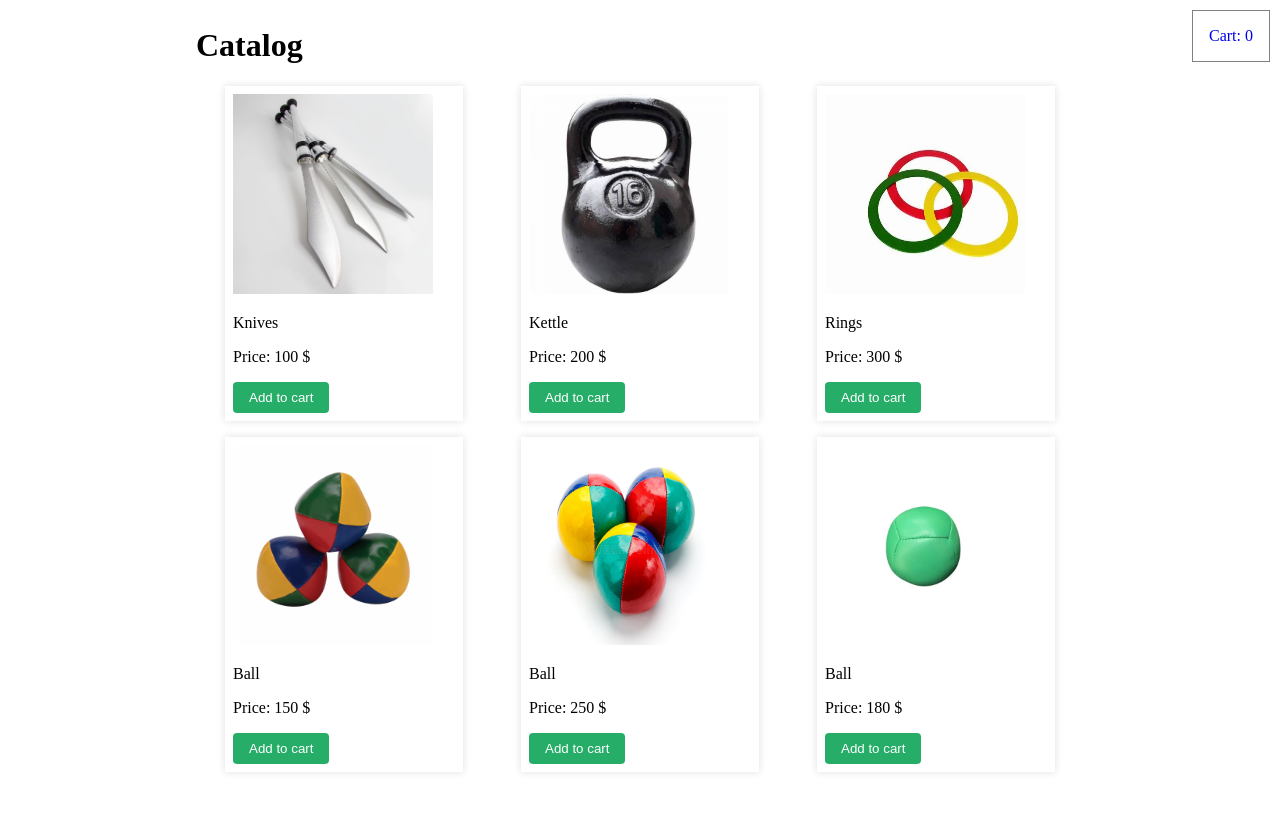
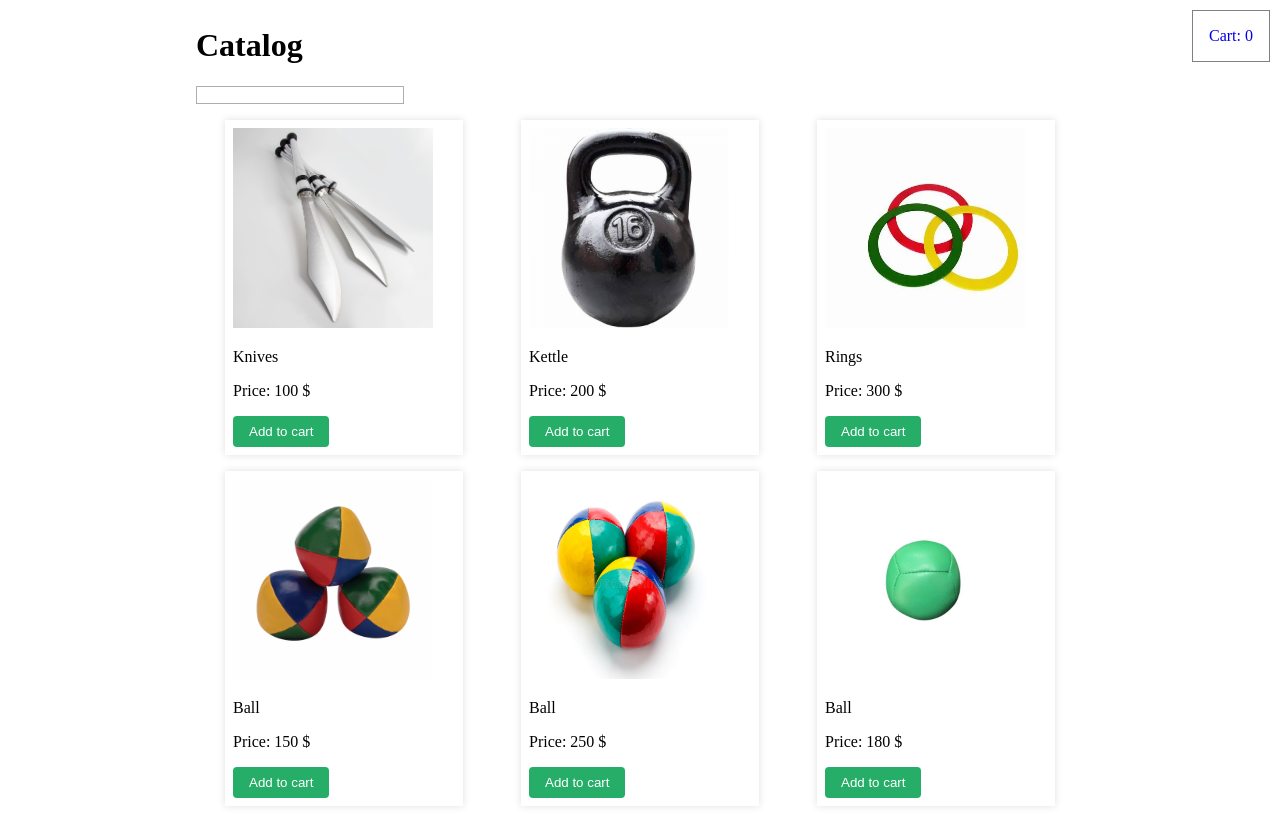
Before and after one commit to MarkAlexI/jugglingShopOnVue, a Vue app: page / in a window 1280 px wide. Before the commit the page ends 800 px from the top, so only its background shows below. Built offline with nearby package versions, Linux system fonts and the light colour scheme.

Commit message:
Added Select component.

```diff
--- a/package.json
+++ b/package.json
@@ -1,6 +1,6 @@
 {
     "name": "jugglingShopOnVue",
-    "version": "1.7.1",
+    "version": "1.8.1",
     "description": "Site-shop on Vue.",
     "main": "index.js",
     "scripts": {
--- a/src/components/Catalog.vue
+++ b/src/components/Catalog.vue
@@ -6,6 +6,7 @@
       </div>
     </router-link>
     <h1>Catalog</h1>
+    <Select />
     <div class="catalog__list">
       <CatalogItem
         v-for="product in products"
@@ -21,6 +22,7 @@
   import { computed } from 'vue';
   import { useShopStore } from '../stores/store.js';
   import CatalogItem from './CatalogItem.vue';
+  import Select from './Select.vue';
 
   const store = useShopStore();
   const products = computed(() => store.products);
--- /dev/null
+++ b/src/components/Select.vue
@@ -0,0 +1,92 @@
+<template>
+  <div class='select'>
+    <p
+      class="title"
+      @click="areOptionsVisible = !areOptionsVisible"
+    >{{selected}}</p>
+    <div
+      class="options"
+      v-if="areOptionsVisible || isExpanded"
+    >
+      <p
+        v-for="option in options"
+        :key="option.value"
+        @click="selectOption(option)"
+      >
+        {{option.name}}
+      </p>
+    </div>
+  </div>
+</template>
+
+<script setup>
+  import { ref, onMounted, onBeforeUnmount } from 'vue';
+
+  const props = defineProps({
+    options: {
+      type: Array,
+      default() {
+        return [];
+      }
+    },
+    selected: {
+      type: String,
+      default: ''
+    },
+    isExpanded: {
+      type: Boolean,
+      default: false
+    }
+  });
+
+  const areOptionsVisible = ref(false);
+
+  const emit = defineEmits(['select']);
+
+  const selectOption = (option) => {
+    emit('select', option);
+    areOptionsVisible.value = false;
+  };
+
+  const hideSelect = () => {
+    areOptionsVisible.value = false;
+  };
+
+  onMounted(() => {
+    document.addEventListener('click', hideSelect, true);
+  });
+
+  onBeforeUnmount(() => {
+    document.removeEventListener('click', hideSelect);
+  });
+</script>
+
+<style>
+  .select {
+    position: relative;
+    width: 13rem;
+    cursor: pointer;
+    text-align: left;
+  }
+  .title {
+    border: solid 1px #aeaeae;
+    padding: .5rem;
+  }
+  .v-select p {
+    margin: 0;
+  }
+
+  .options {
+    border: solid 1px #aeaeae;
+    background: white;
+    position: absolute;
+    top: 1.875rem;
+    width: 0;
+    width: 100%;
+    padding: .5rem;
+  }
+
+  .options p:hover {
+    background: #e7e7e7;
+  }
+</style>
```
Also changed, not shown: 1 other file (tests, documents, lock files or other folders).
